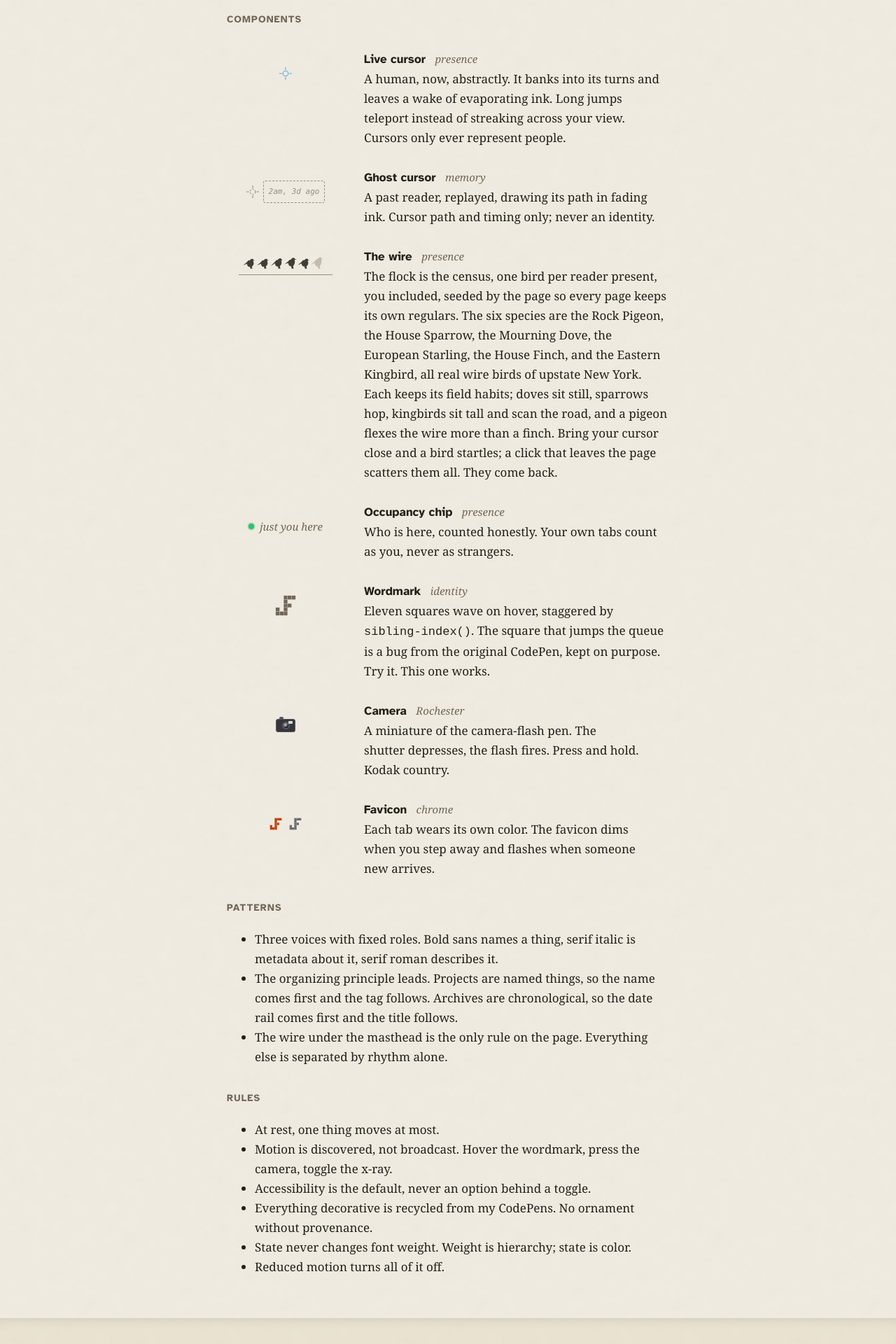
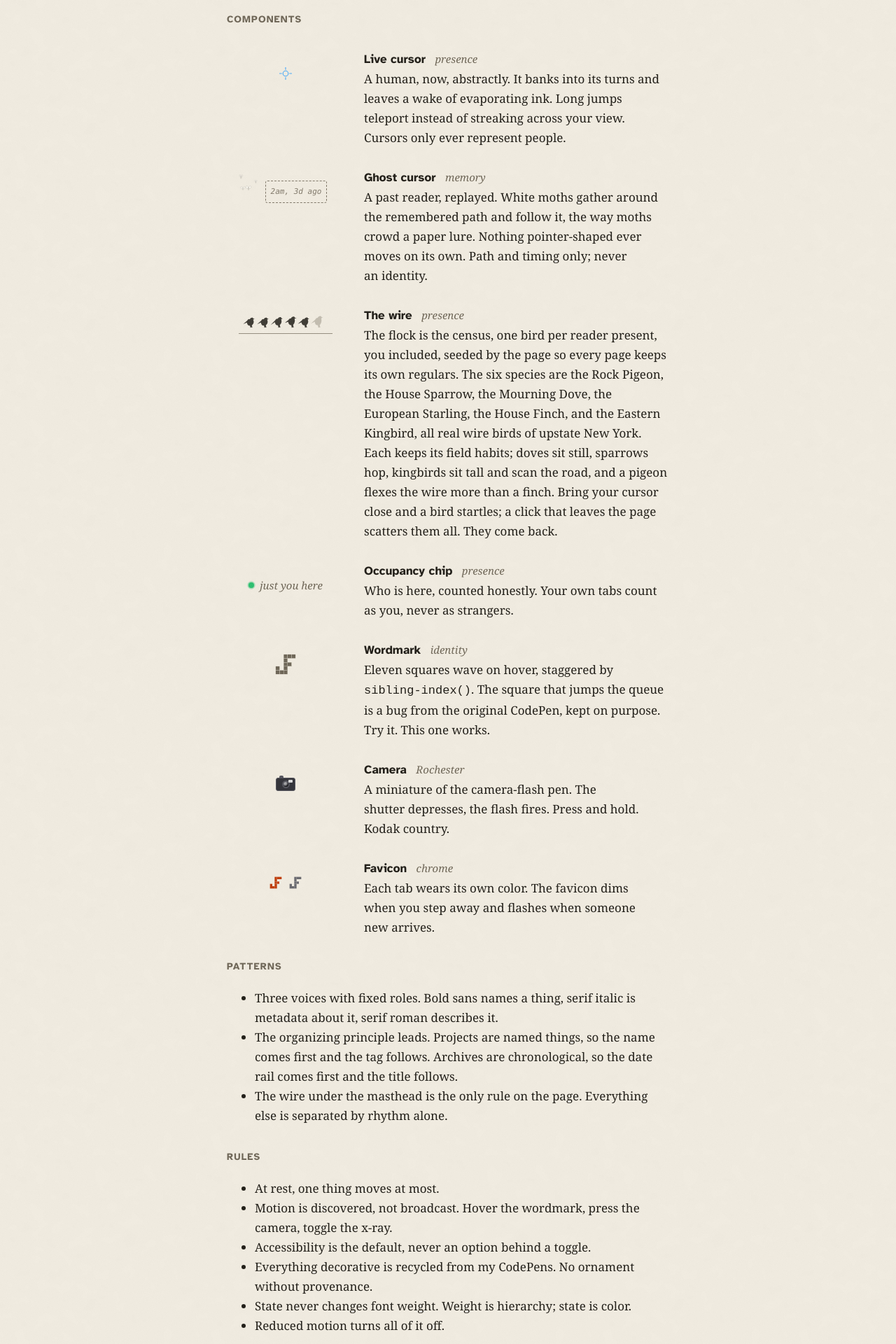
Before and after one commit to josephfusco/josephfusco.github.io, a Jekyll site: the page built from design.html, in a window 1280 px wide. Shown: the part 1150-3070 px from the top of the page at 70% size. Built offline with Jekyll 4.4.1, drawn with Linux system fonts in a browser that asks for light colours.

Commit message:
Ghosts return as moths, never as cursors
Feedback from a non-technical reader: a cursor moving on its own
reads as a screen takeover. The fear comes from the pointer shape,
so the pointer shape is gone. A past visit now returns as four
white moths fluttering around an invisible lure that retraces the
recorded path, the way paper moths crowd a lure on a stick. Same
data, same timing, nothing pointer-shaped moving on its own.

Live cursors keep the crosshair. The visual grammar is now solid
crosshair for a person here, drifting moths for the page
remembering one. Moths hold still under reduced motion.

Co-Authored-By: Claude Fable 5 <noreply@anthropic.com>
Claude-Session: https://claude.ai/code/session_019vAcPMvpcgUVRcyZCqV9hM

```diff
--- a/_includes/footer.html
+++ b/_includes/footer.html
@@ -12,7 +12,7 @@
 			<div id="colophon" popover>
 				<h2>Colophon</h2>
 				<p>Static site, built with Jekyll. The animations are recycled from <a href="https://codepen.io/fusco">my CodePens</a>.</p>
-				<p>Other readers appear as anonymous birds, live. Each visit's cursor path is kept, positions and timing only, never IPs or identifiers, and replays later as a ghost. The 🕊 toggle turns all of it off for you. Global Privacy Control is honored automatically.</p>
+				<p>Other readers appear as anonymous birds, live. Each visit's cursor path is kept, positions and timing only, never IPs or identifiers, and returns later as a drift of white moths retracing it. The 🕊 toggle turns all of it off for you. Global Privacy Control is honored automatically.</p>
 				<p>Source on <a href="https://github.com/josephfusco/josephfusco.github.io">GitHub</a>.</p>
 			</div>
 		<div class="fineprint">
--- a/assets/css/redesign.css
+++ b/assets/css/redesign.css
@@ -598,18 +598,37 @@ html[data-blueprint] [data-spec]::after {
   .peer-cursor { transition: none; }
 
 
-/* ---- Ghosts: past visitors, translucent and dashed ---- */
+/* ---- Ghosts return as a drift of white moths, gathered around
+   the remembered path the way moths crowd a paper lure. Nothing
+   pointer-shaped ever moves on its own. ---- */
 .peer-cursor.ghost {
   color: var(--muted);
-  opacity: 0.55;
+  opacity: 0.75;
 }
-.peer-cursor.ghost svg circle {
-  stroke-dasharray: 3 2.5;
-}
-.peer-cursor.ghost span {
+.peer-cursor.ghost .peer-label {
   font-style: italic;
   border-style: dashed;
 }
+.moth { position: absolute; left: 0; top: 0; width: 10px; height: 9px; }
+.moth svg { display: block; width: 100%; height: 100%; overflow: visible; }
+.moth path { fill: #fffdf6; stroke: rgba(35, 32, 26, 0.4); stroke-width: 0.4; }
+.moth .mo { animation: wing-a var(--flut, 110ms) steps(1) infinite; }
+.moth .mc { animation: wing-b var(--flut, 110ms) steps(1) infinite; }
+/* Each moth loops its own wandering orbit; phases never sync */
+@keyframes moth-drift-a {
+  0% { translate: -14px -6px; } 25% { translate: 2px -18px; }
+  50% { translate: 12px -2px; } 75% { translate: -2px 8px; }
+  100% { translate: -14px -6px; }
+}
+@keyframes moth-drift-b {
+  0% { translate: 10px -14px; } 30% { translate: -10px -10px; }
+  55% { translate: -16px 4px; } 80% { translate: 6px 10px; }
+  100% { translate: 10px -14px; }
+}
+.moth:nth-of-type(1) { animation: moth-drift-a 3.4s ease-in-out infinite; --flut: 96ms; }
+.moth:nth-of-type(2) { animation: moth-drift-b 4.2s ease-in-out infinite; animation-delay: -1.3s; --flut: 120ms; scale: 0.8; }
+.moth:nth-of-type(3) { animation: moth-drift-a 5.1s ease-in-out infinite reverse; animation-delay: -2.2s; --flut: 104ms; scale: 0.7; }
+.moth:nth-of-type(4) { animation: moth-drift-b 3.7s ease-in-out infinite reverse; animation-delay: -0.7s; --flut: 130ms; scale: 0.9; }
 
 /* ---- Presence states: what the other side is doing ---- */
 .peer-cursor .typing { display: none; margin-left: 2px; }
@@ -756,6 +775,7 @@ html[data-blueprint] .blueprint-systems {
   .presence-dot, .typing span, .flame,
   .site-mark rect, .site-name-text,
   .posts li, .read-progress { animation: none !important; }
+  .moth, .moth path { animation: none !important; }
   .read-progress { display: none; }
   .cheese { display: none; }
   .peer-cursor { transition: none; }
@@ -1037,7 +1057,7 @@ h1, h2, h3, h4,
   .components li { grid-template-columns: 1fr; row-gap: 0.875rem; }
 }
 .demo-cursor { display: inline-flex; align-items: center; gap: 6px; color: #4dabf7; margin-right: 0.5rem; vertical-align: middle; }
-.demo-ghost { color: var(--muted); opacity: 0.7; }
+.demo-ghost { color: var(--muted); opacity: 0.85; position: relative; padding-left: 30px; }
 .demo-label { font-family: "SF Mono", Menlo, Consolas, monospace; font-size: 0.6875rem; border: 1px solid currentColor; border-radius: 3px; padding: 0.05rem 0.4rem; }
 .demo-label-italic { font-style: italic; border-style: dashed; }
 .demo-chip { display: inline-flex; align-items: center; gap: 0.5rem; font-family: Georgia, serif; font-style: italic; font-size: 0.9375rem; color: var(--muted); margin-right: 0.5rem; }
--- a/assets/js/presence.js
+++ b/assets/js/presence.js
@@ -523,15 +523,31 @@
     return d;
   }
 
+  /* A ghost is never a cursor. It returns as white moths around an
+     invisible lure that retraces the remembered path. */
+  var MOTH_SVG = '<svg viewBox="0 0 10 9" aria-hidden="true">'
+    + '<path class="mo" d="M5 3.8 C3.6 1.2 1 1.2 1.2 3.4 C1.4 5.2 3.4 5.6 5 4.6 C6.6 5.6 8.6 5.2 8.8 3.4 C9 1.2 6.4 1.2 5 3.8 Z"/>'
+    + '<path class="mc" d="M5 4.4 C4.4 1.2 2.9 0.8 2.6 2.6 C2.4 4.2 3.9 5.2 5 4.9 C6.1 5.2 7.6 4.2 7.4 2.6 C7.1 0.8 5.6 1.2 5 4.4 Z"/>'
+    + '<path class="mb" d="M4.7 3.6 L5 7.6 L5.3 3.6 Z"/>'
+    + '</svg>';
+
+  function mothCluster() {
+    var out = '';
+    for (var i = 0; i < 4; i++) out += '<span class="moth">' + MOTH_SVG + '</span>';
+    return out;
+  }
+
   function cursorEl(peer) {
     var d = document.createElement('div');
     d.className = 'peer-cursor' + (peer.ghost ? ' ghost' : '');
     d.style.setProperty('--peer-color', peer.color);
     d.innerHTML =
-      '<svg viewBox="0 0 24 24" width="18" height="18" fill="none">' +
-      '<circle cx="12" cy="12" r="5" stroke="currentColor" stroke-width="1.5"/>' +
-      '<path d="M12 0v5M12 19v5M0 12h5M19 12h5" stroke="currentColor" stroke-width="1.5"/>' +
-      '</svg><span class="peer-label"></span>' +
+      (peer.ghost ? mothCluster() :
+        '<svg viewBox="0 0 24 24" width="18" height="18" fill="none">' +
+        '<circle cx="12" cy="12" r="5" stroke="currentColor" stroke-width="1.5"/>' +
+        '<path d="M12 0v5M12 19v5M0 12h5M19 12h5" stroke="currentColor" stroke-width="1.5"/>' +
+        '</svg>') +
+      '<span class="peer-label"></span>' +
       '<span class="typing" aria-hidden="true"><span></span><span></span><span></span></span>';
     /* Ghost labels are time phrases; live people stay unnamed, always */
     d.querySelector('.peer-label').textContent = peer.ghost ? peer.name : '';
@@ -539,6 +555,11 @@
     layer.appendChild(d);
     return d;
   }
+
+  /* Static moth specimens, for the design page */
+  document.querySelectorAll('[data-moths]').forEach(function (el) {
+    el.innerHTML = mothCluster() + el.innerHTML;
+  });
 
   /* Registry: every state a peer can be in, and how it renders */
   var STATE_META = {
--- a/design.html
+++ b/design.html
@@ -55,11 +55,11 @@ permalink: /design
 			</li>
 			<li>
 				<div class="stage" aria-hidden="true">
-					<span class="demo-cursor demo-ghost"><svg viewBox="0 0 24 24" width="18" height="18" fill="none"><circle cx="12" cy="12" r="5" stroke="currentColor" stroke-width="1.5" stroke-dasharray="3 2.5"/><path d="M12 0v5M12 19v5M0 12h5M19 12h5" stroke="currentColor" stroke-width="1.5"/></svg><span class="demo-label demo-label-italic">2am, 3d ago</span></span>
+					<span class="demo-cursor demo-ghost" data-moths><span class="demo-label demo-label-italic">2am, 3d ago</span></span>
 				</div>
 				<div>
 					<h3>Ghost cursor <span class="tag">memory</span></h3>
-					<p>A past reader, replayed, drawing its path in fading ink. Cursor path and timing only; never an identity.</p>
+					<p>A past reader, replayed. White moths gather around the remembered path and follow it, the way moths crowd a paper lure. Nothing pointer-shaped ever moves on its own. Path and timing only; never an identity.</p>
 				</div>
 			</li>
 			<li>
```
